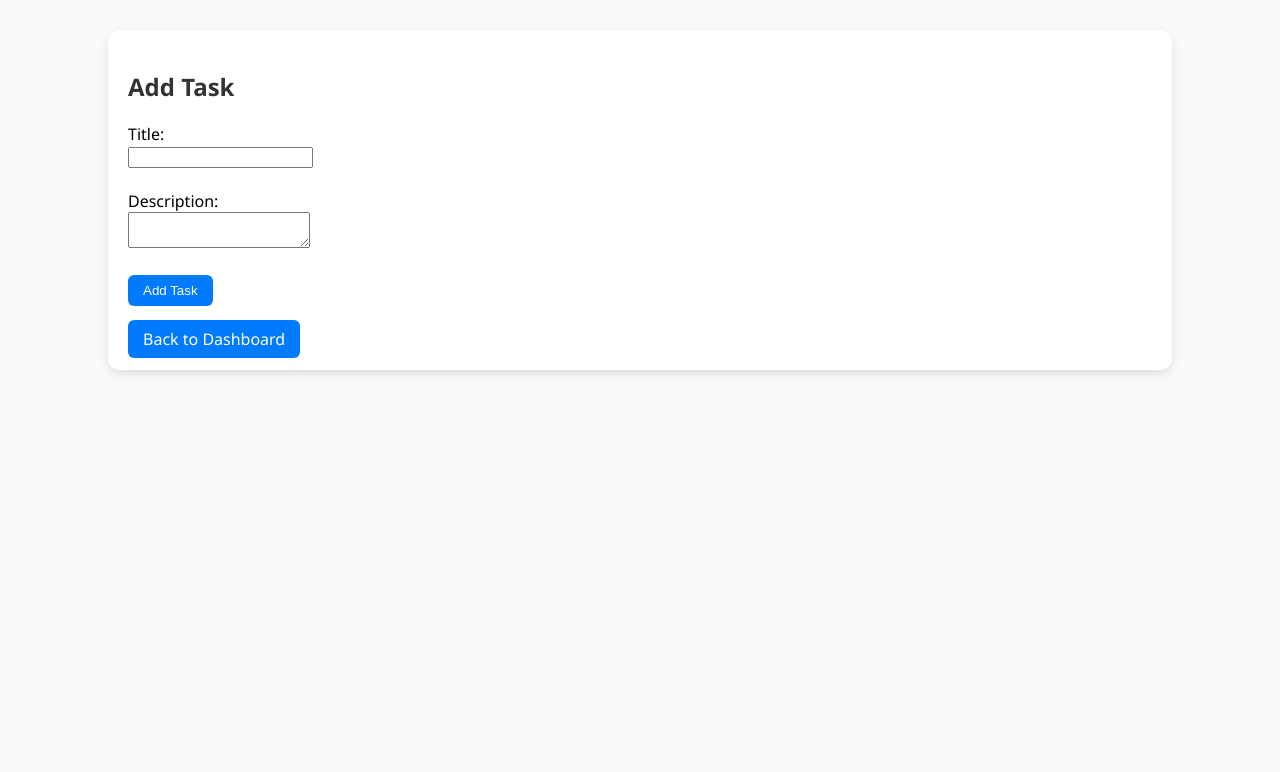
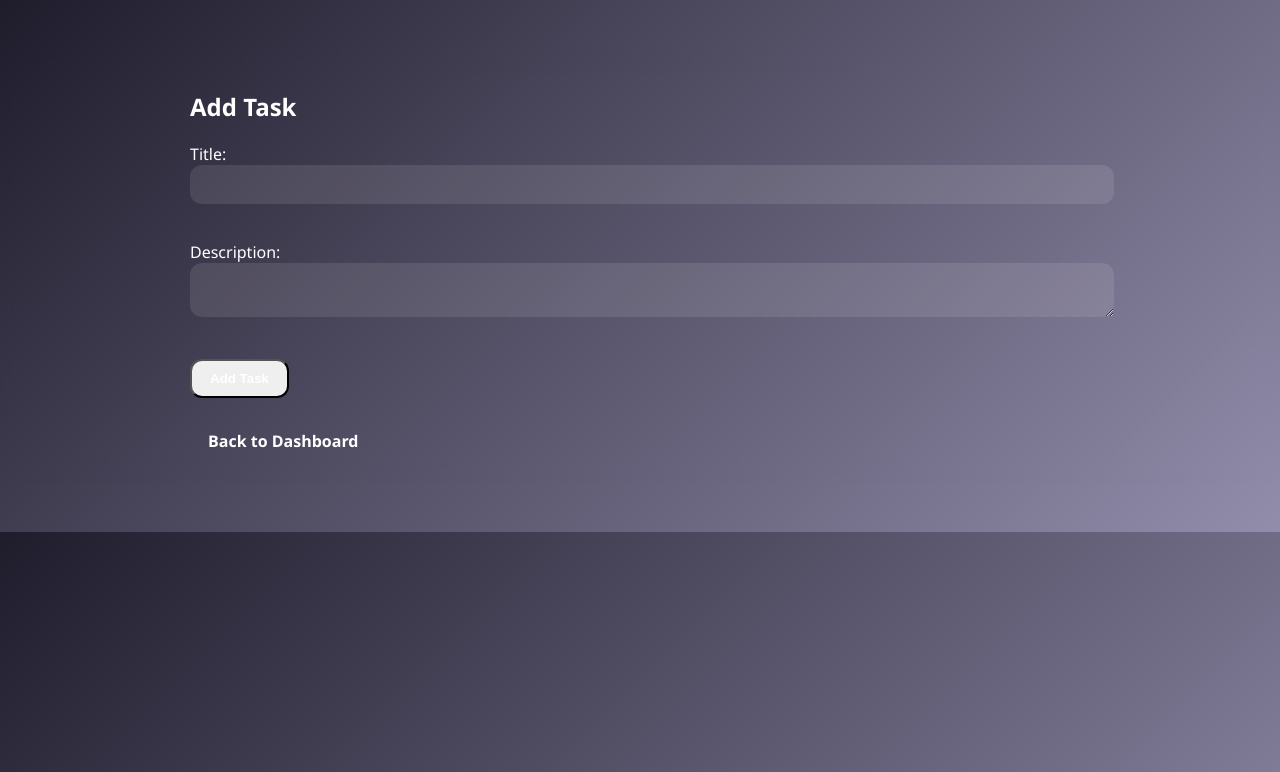
Before and after one commit to PankajKumar234/FullStackPyDevProjects, a Flask app: page /add-task in a window 1280 px wide. Shown: the top 772 px of the page. Run offline with Flask 3, Linux system fonts and the light colour scheme; the visitor is signed in with stand-in values (Sample User, id 1); some libraries are stand-ins or nearby versions.

Commit message:
changed UI to Modern UI in CSS

```diff
--- a/TaskManager/app.py
+++ b/TaskManager/app.py
@@ -14,7 +14,7 @@
         host="localhost",
         database="taskmanagerdb",
         user="postgres",    # Change if your username is different
-        password="Hurix@1234",  # <-- UPDATE THIS
+        password="Postgres_password",  # <-- UPDATE THIS
         cursor_factory=RealDictCursor
     )
 
--- a/TaskManager/static/css/style.css
+++ b/TaskManager/static/css/style.css
@@ -1,58 +1,184 @@
-/* static/css/style.css */
+/* static/css/style.css */ /* Global theme */
+:root {
+    --glass-bg: rgba(255, 255, 255, 0.15);
+    --glass-border: rgba(255, 255, 255, 0.3);
+    --primary: #6c63ff;
+    --primary-hover: #5851db;
+    --danger: #ff5b5b;
+    --success: #4cd964;
+    --background: linear-gradient(135deg, #1f1c2c, #928dab);
+    --text-light: #ffffff;
+    --text-dark: #1f1f1f;
+}
 
+/* Global styles */
 body {
-    font-family: 'Segoe UI', 'Segoe UI', Tahoma, Geneva, Verdana, sans-serif;
-    background: #f8f9fa;
     margin: 0;
     padding: 0;
+    font-family: 'Segoe UI', sans-serif;
+    background: var(--background);
+    color: var(--text-light);
+    backdrop-filter: blur(10px);
 }
 
+/* Center layout */
 .container {
-    width: 80%;
-    margin: 30px auto;
-    background: white;
-    border-radius: 12px;
-    box-shadow: 0 4px 10px rgba(0,0,0,0.1);
+    max-width: 900px;
+    margin: 50px auto;
     padding: 20px;
 }
 
-h2, h3 {
-    color: #333;
+/* Navbar (Glassmorphism) */
+
+.navbar {
+    width: 100%;
+    padding: 15px 25px;
+    border-radius: 20px;
+    background: var(--glass-bg);
+    border: 1px solid var(--glass-border);
+    backdrop-filter: blur(12px);
+    display: flex;
+    justify-content: space-between;
+    align-items: center;
+    margin-bottom: 40px;
 }
 
-a {
-    text-decoration: none;
-    color: #007bff;
+.navbar h2 {
+    margin: 0;
+    font-size: 24px;
 }
 
-a:hover {
-    text-decoration: underline;
-}
-
-button, .btn {
-    background-color: #007bff;
-    color: white;
-    border: none;
-    padding: 8px 15px;
-    border-radius: 6px;
-    cursor: pointer;
+.nav-right a {
+    margin-left: 20px;
+    color: var(--text-light);
+    text-decoration: none;
+    font-weight: bold;
     transition: 0.3s;
 }
 
-button:hover, btn:hover {
-    background-color: #0056b3;
+.nav-right a:hover {
+    color: var(--success);
 }
 
-.task {
-    display: flex;
-    justify-content: space-between;
-    align-items: center;
-    background: #f1f1f1;
-    padding: 10px 15px;
-    margin-bottom: 10px;
-    border-radius: 8px;
+/* GLASS CARD (Dashboard + Tasks) */
+
+.card {
+    background: var(--glass-bg);
+    border: 1px solid var(--glass-border);
+    border-radius: 20px;
+    padding: 20px;
+    margin-bottom: 20px;
+    backdrop-filter: blur(15px);
+    transition: 0.3s ease-in-out;
 }
 
+.card:hover {
+    transform: translateY(-5px);
+}
+
+/* Task title */
+
 .task-title {
+    font-size: 20px;
     font-weight: bold;
 }
+
+/* Task description */
+
+.task-desc {
+    margin-top: 5px;
+    font-size: 15px;
+    opacity: 0.9;
+}
+
+/* BUTTONS (Animated) */
+
+.btn {
+    display: inline-block;
+    padding: 10px 18px;
+    border-radius: 12px;
+    text-decoration: none;
+    color: white;
+    font-weight: bold;
+    cursor: pointer;
+    transition: 0.3s ease-in-out;
+}
+
+/* Primary button */
+
+.btn-primary {
+    background: var(--primary);
+}
+
+.btn-primary:hover {
+    background: var(--primary-hover);
+    transform: translateY(-3px);
+}
+
+/* Danger button */
+.btn-danger {
+    background: var(--danger);
+}
+
+.btn-danger:hover {
+    background: var(--danger-hover);
+    transform: translateY(-3px);
+}
+
+/* Success button */
+
+.btn-success {
+    background: var(--success);
+}
+
+.btn-success:hover {
+    transform: translateY(-3px);
+}
+
+/* Small buttons inside task cards */
+.task-action a {
+    margin-right: 10px;
+    font-size: 14px;
+}
+
+/* FORMS (Register, login, Add/Edit Task) */
+
+.form-box {
+    background: var(--glass-bg);
+    border: 1px solid var(--glass-border);
+    padding: 30px;
+    border-radius: 20px;
+    backdrop-filter: blur(12px);
+    width: 400px;
+    margin: auto;
+}
+
+.form-box h2 {
+    text-align: center;
+    margin-bottom: 20px;
+}
+
+input, textarea {
+    width: 100%;
+    padding: 12px;
+    border-radius: 12px;
+    border: none;
+    margin-bottom: 15px;
+    background: rgba(255, 255, 255, 0.1);
+    color: white;
+}
+
+input:focus, textarea:focus {
+    outline: 2px solid var(--primary);
+}
+
+/* ANIMATIONS */
+
+.fade-in {
+    animation: fadeIn 0.8s ease-in-out;
+}
+
+@keyframes fadeIn {
+    from { opacity: 0; transform: translateY(10px); }
+    to { opacity: 1; transform: translateY(0); }
+}
```
